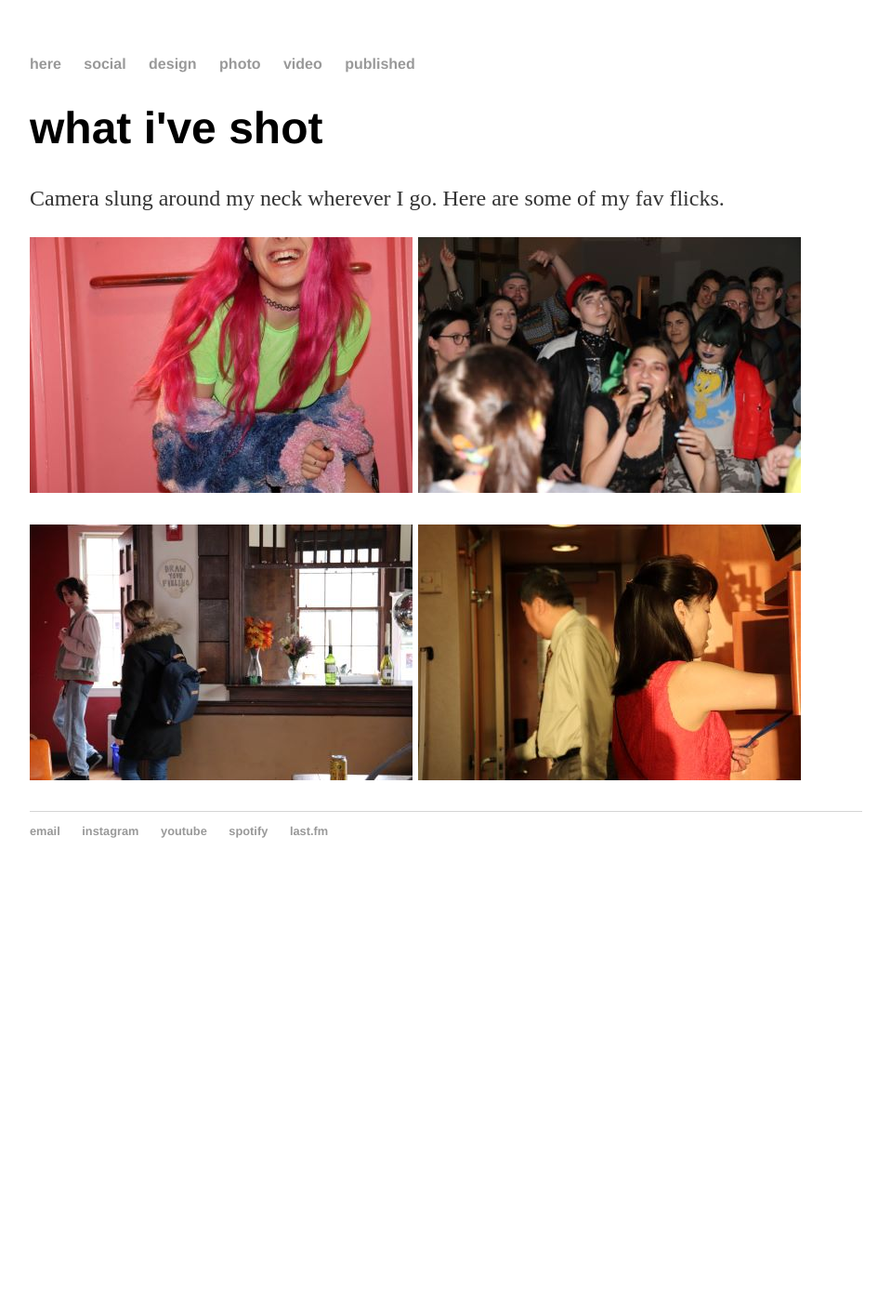
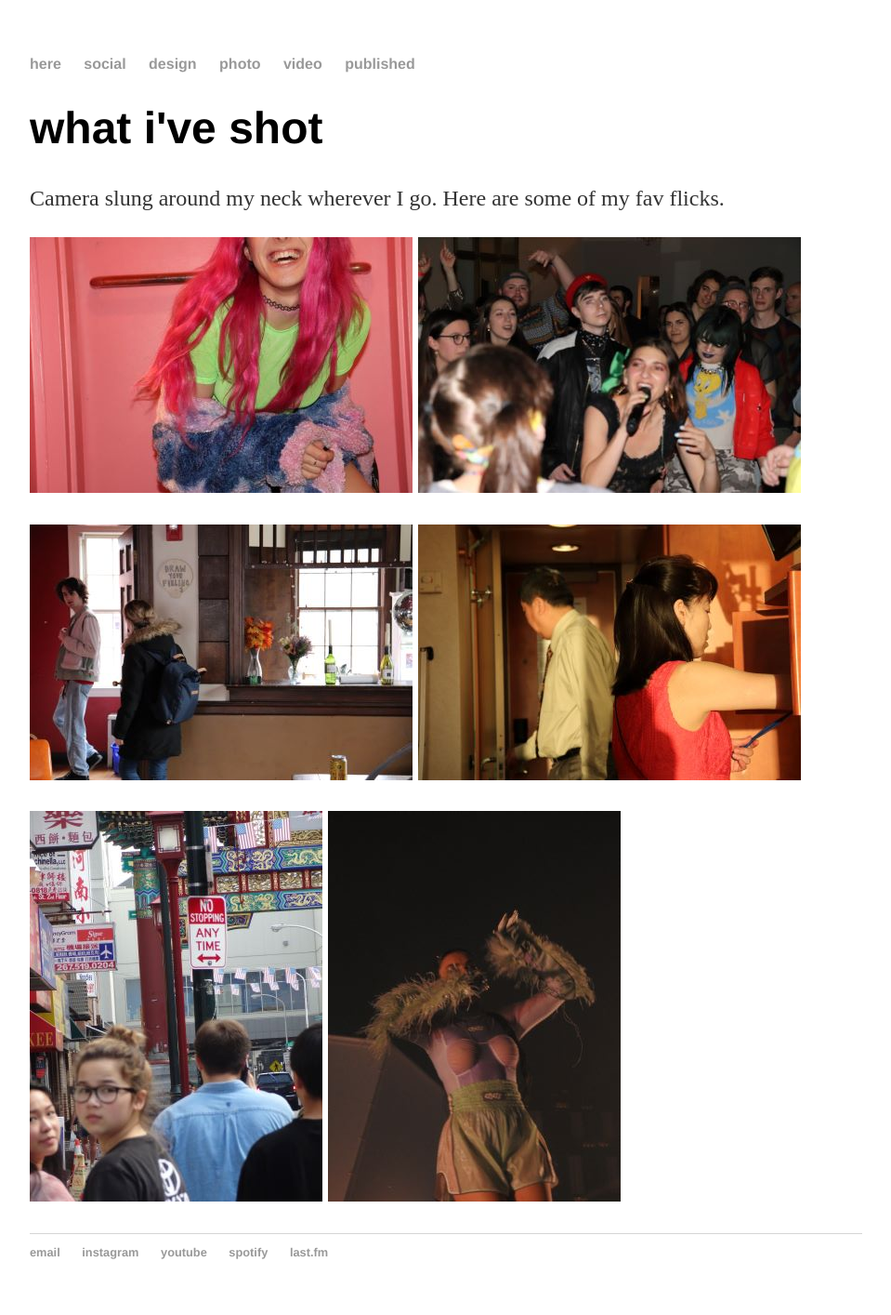
Before and after one commit to sabrinadotli/sabrinadotli.github.io, a Jekyll site: the page built from photo/index.html, in a window 1280 px wide. Shown: the whole page at 93% size, without its empty margins (160-1119 px from the left). Built offline with Jekyll 4.4.1, drawn with Linux system fonts in a browser that asks for light colours; before the commit the page ends 961 px from its top, so only the background shows below that.

Commit message:
Update index.html

```diff
--- a/photo/index.html
+++ b/photo/index.html
@@ -14,3 +14,8 @@ title: what i've shot
 	     alt = "Two Harvard students in the literature magazine common area" />
 	<img src = "cruiseroom.JPG"
 	     alt = "Two people getting ready under golden hour lighting" /></p>
+	<p>
+	<img src = "philly.JPG"
+	     alt = "Street photograph taken in Philly" />
+	<img src = "charli.JPG"
+	     alt = "Charli XCX in concert" /></p>
```
